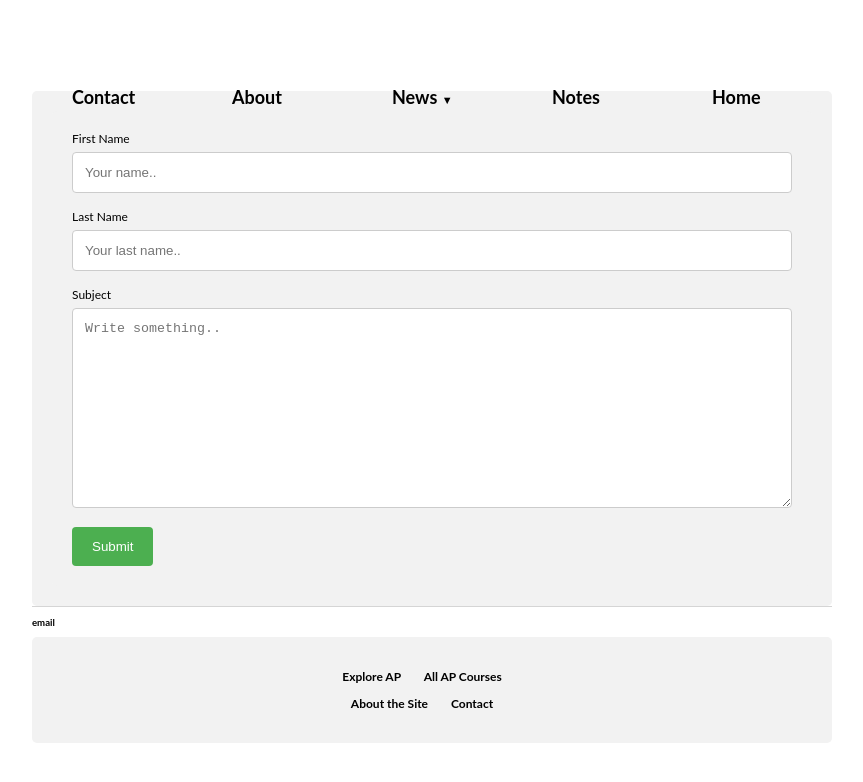
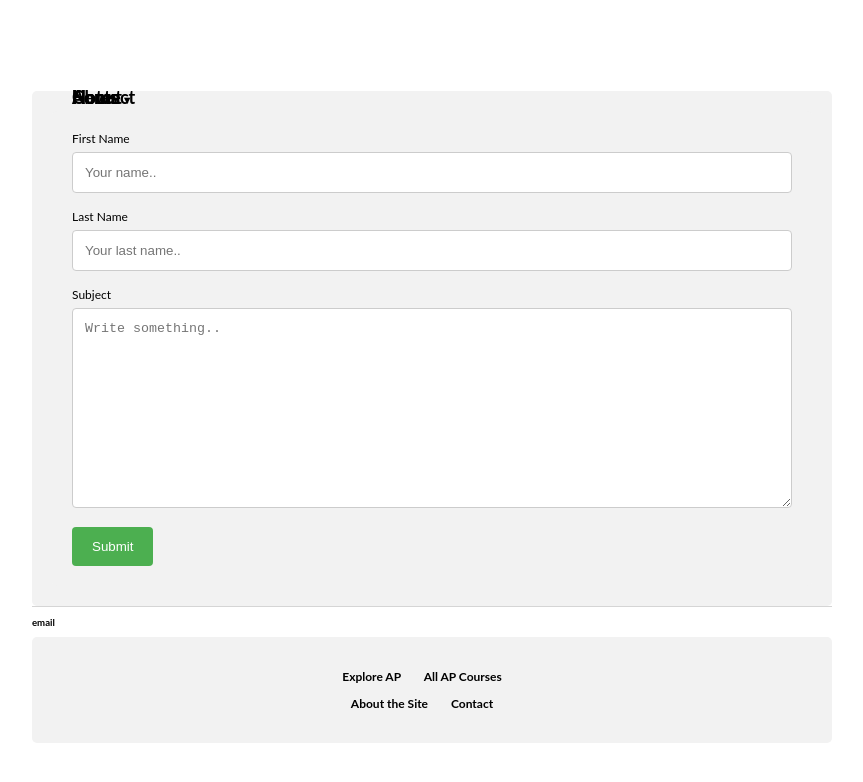
Before and after one commit to meganscarlett/meganscarlett.github.io, a Jekyll site: the page built from contact.html, in a window 1280 px wide. Shown: the top 782 px of the page, without its empty margins (26-889 px from the left). Built offline with Jekyll 4.4.1, drawn with Linux system fonts in a browser that asks for light colours.

Commit message:
Update menu.css

```diff
--- a/css/menu.css
+++ b/css/menu.css
@@ -39,9 +39,9 @@
 
 /*----- Top Level -----*/
 .menu > ul > li {
-    float:right;
+    float:left;
     display:inline-block;
-    position:relative;
+    position:absolute;
     font-size:18px;
 }
 
```
